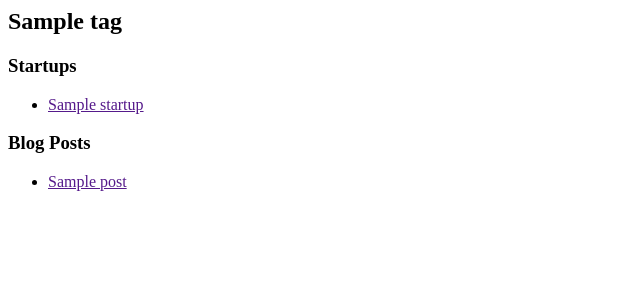
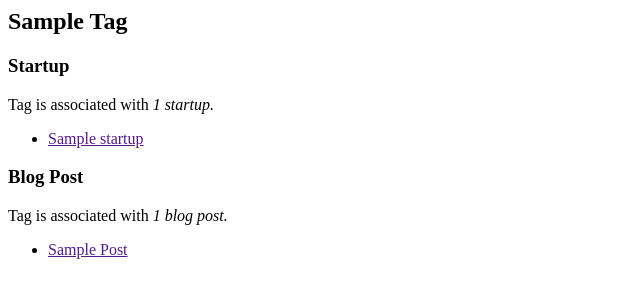
Before and after one commit to zeneli/startuporganizer, a Django app: a page that uses organizer/templates/organizer/tag_detail.html in a window 1280 px wide. Shown: the top 300 px of the page, without its empty margins (0-640 px from the left). Run offline with Django 3.2, Linux system fonts and the light colour scheme; tables that the repository leaves empty hold one stand-in row (values such as "Sample post").

Commit message:
tag_detail: Add descriptions about the lists and pluralize headlines.

```diff
--- a/organizer/templates/organizer/tag_detail.html
+++ b/organizer/templates/organizer/tag_detail.html
@@ -1,10 +1,16 @@
 <!-- name of tag -->
-<h2>{{ tag.name }}</h2>
+<h2>{{ tag.name|title }}</h2>
 
 {% if tag.startup_set.all %}
 <section>
-  <h3>Startups</h3>
+  <h3>Startup{{ tag.startup_set.all|length|pluralize }}</h3>
   <!-- list of startups related to tag -->
+  <p>Tag is associated with
+    <em>
+    {{ tag.startup_set.all|length }}
+    startup{{ tag.startup_set.all|length|pluralize }}.
+    </em>
+  </p>
   <ul>
     {% for startup in tag.startup_set.all %}
       <li><a href="">{{ startup.name }}</a></li>
@@ -16,11 +22,16 @@
 {% if tag.blog_posts.all %}
 <section>
   <section>
-    <h3>Blog Posts</h3>
+    <h3>Blog Post{{ tag.blog_posts.all|length|pluralize }}</h3>
     <!-- list of posts related to tag -->
+    <p>Tag is associated with
+      <em>
+      {{ tag.blog_posts.all|length }}
+      blog post{{ tag.blog_posts.all|length|pluralize }}.
+      </em>
     <ul>
       {% for post in tag.blog_posts.all %}
-      <li><a href="">{{ post.title }}</a></li>
+      <li><a href="">{{ post.title|title }}</a></li>
       {% endfor %}
     </ul>
   </section>
```
